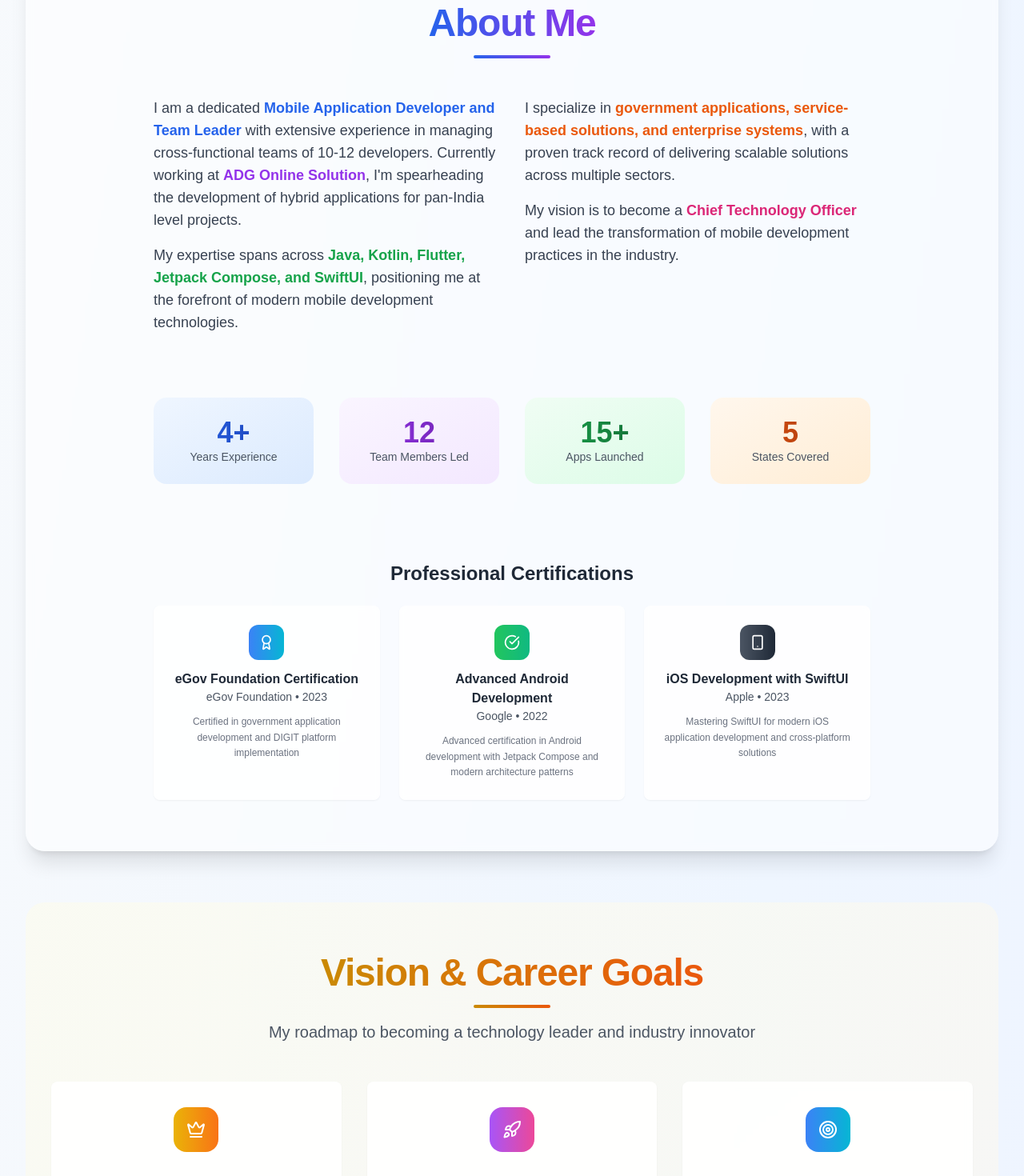
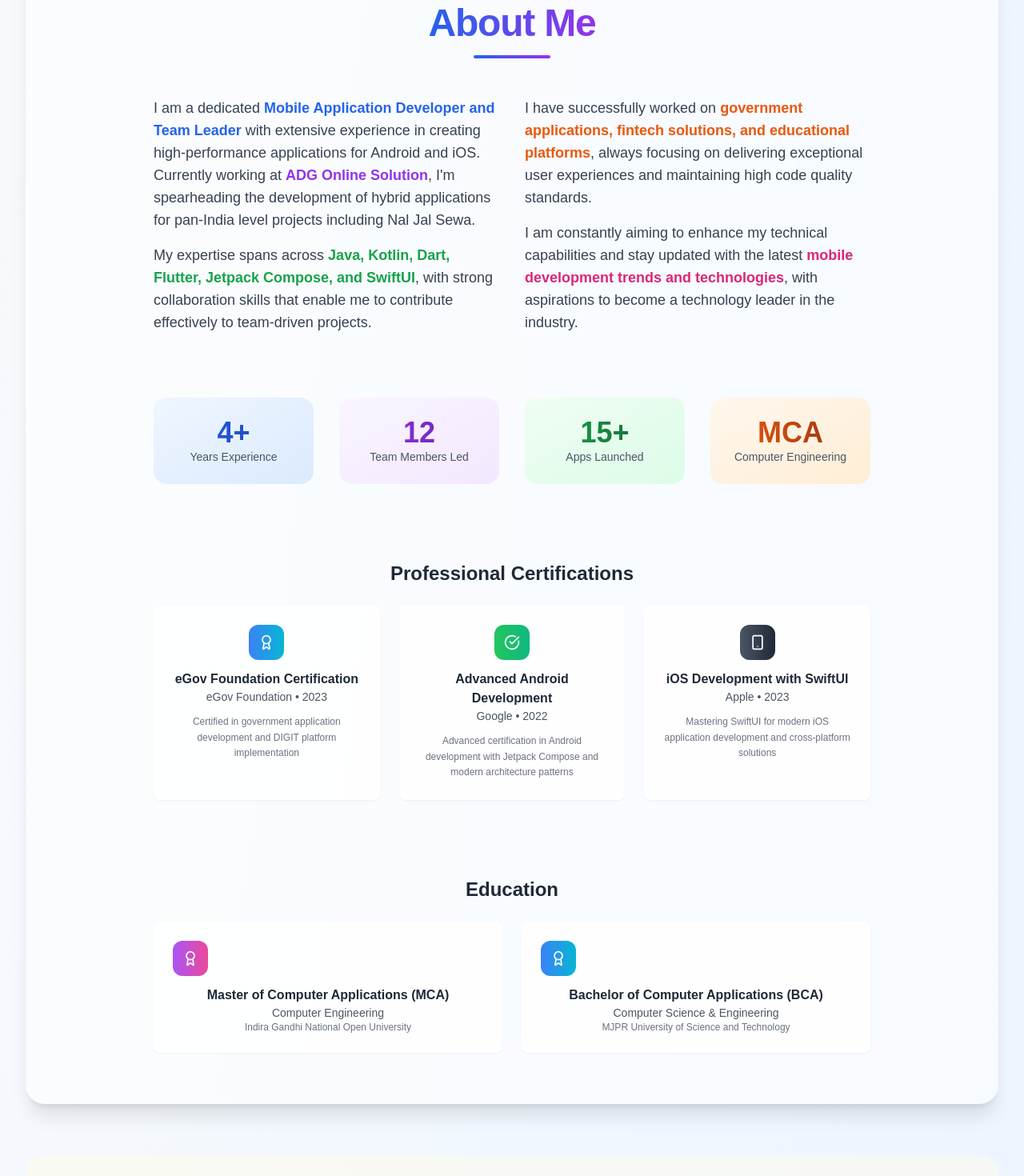
Before and after one commit to shubhamdevgupta/protofolio, a Next.js app: page / in a window 1280 px wide. Shown: the part 1140-2610 px from the top of the page at 80% size. Built offline with nearby package versions, Linux system fonts and the light colour scheme.

Commit message:
fix: resume download and content update
Fix download issue and update resume with latest info
Add education and enhance about section

#VERCEL_SKIP

Co-authored-by: Shubham Gupta <75482143+shubhamdevgupta@users.noreply.github.com>

```diff
--- a/app/page.tsx
+++ b/app/page.tsx
@@ -527,8 +527,6 @@ export default function Portfolio() {
             <a
               href="/resume/Shubham_Gupta_Resume.pdf"
               download="Shubham_Gupta_Resume.pdf"
-              target="_blank"
-              rel="noreferrer"
               className="inline-flex items-center justify-center gap-2 h-12 px-6 rounded-lg bg-gradient-to-r from-blue-600 to-purple-600 hover:from-blue-700 hover:to-purple-700 text-white font-medium shadow-lg hover:shadow-xl transition-all duration-300 transform hover:scale-105 w-full sm:w-auto text-sm sm:text-base"
             >
               <Download className="w-4 h-4 sm:w-5 sm:h-5" />
@@ -588,29 +586,31 @@ export default function Portfolio() {
               <p className="text-gray-700 text-sm sm:text-base md:text-lg leading-relaxed">
                 I am a dedicated{" "}
                 <span className="font-semibold text-blue-600">Mobile Application Developer and Team Leader</span> with
-                extensive experience in managing cross-functional teams of 10-12 developers. Currently working at{" "}
+                extensive experience in creating high-performance applications for Android and iOS. Currently working at{" "}
                 <span className="font-semibold text-purple-600">ADG Online Solution</span>, I'm spearheading the
-                development of hybrid applications for pan-India level projects.
+                development of hybrid applications for pan-India level projects including Nal Jal Sewa.
               </p>
               <p className="text-gray-700 text-sm sm:text-base md:text-lg leading-relaxed">
                 My expertise spans across{" "}
                 <span className="font-semibold text-green-600">
-                  Java, Kotlin, Flutter, Jetpack Compose, and SwiftUI
+                  Java, Kotlin, Dart, Flutter, Jetpack Compose, and SwiftUI
                 </span>
-                , positioning me at the forefront of modern mobile development technologies.
+                , with strong collaboration skills that enable me to contribute effectively to team-driven projects.
               </p>
             </div>
             <div className="space-y-3 sm:space-y-4">
               <p className="text-gray-700 text-sm sm:text-base md:text-lg leading-relaxed">
-                I specialize in{" "}
+                I have successfully worked on{" "}
                 <span className="font-semibold text-orange-600">
-                  government applications, service-based solutions, and enterprise systems
+                  government applications, fintech solutions, and educational platforms
                 </span>
-                , with a proven track record of delivering scalable solutions across multiple sectors.
+                , always focusing on delivering exceptional user experiences and maintaining high code quality
+                standards.
               </p>
               <p className="text-gray-700 text-sm sm:text-base md:text-lg leading-relaxed">
-                My vision is to become a <span className="font-semibold text-pink-600">Chief Technology Officer</span>{" "}
-                and lead the transformation of mobile development practices in the industry.
+                I am constantly aiming to enhance my technical capabilities and stay updated with the latest
+                <span className="font-semibold text-pink-600"> mobile development trends and technologies</span>, with
+                aspirations to become a technology leader in the industry.
               </p>
             </div>
           </div>
@@ -636,9 +636,9 @@ export default function Portfolio() {
             </div>
             <div className="text-center p-3 sm:p-4 md:p-6 bg-gradient-to-br from-orange-50 to-orange-100 rounded-xl sm:rounded-2xl">
               <div className="text-2xl sm:text-3xl md:text-4xl font-bold bg-gradient-to-r from-orange-600 to-orange-800 bg-clip-text text-transparent">
-                5
+                MCA
               </div>
-              <div className="text-xs sm:text-sm text-gray-600 font-medium">States Covered</div>
+              <div className="text-xs sm:text-sm text-gray-600 font-medium">Computer Engineering</div>
             </div>
           </div>
 
@@ -665,6 +665,41 @@ export default function Portfolio() {
                   </CardContent>
                 </Card>
               ))}
+            </div>
+          </div>
+
+          {/* Education */}
+          <div className="pt-8 sm:pt-12">
+            <h3 className="text-xl sm:text-2xl font-bold text-gray-800 mb-6">Education</h3>
+            <div className="grid gap-4 sm:gap-6 md:grid-cols-2">
+              <Card className="border-0 bg-white/80 backdrop-blur-sm hover:shadow-lg transition-all duration-300">
+                <CardContent className="p-4 sm:p-6 space-y-3">
+                  <div className="p-3 rounded-xl bg-gradient-to-r from-purple-500 to-pink-500 text-white w-fit">
+                    <Award className="w-5 h-5" />
+                  </div>
+                  <div>
+                    <h4 className="font-bold text-sm sm:text-base text-gray-800">
+                      Master of Computer Applications (MCA)
+                    </h4>
+                    <p className="text-xs sm:text-sm text-gray-600">Computer Engineering</p>
+                    <p className="text-xs text-gray-500">Indira Gandhi National Open University</p>
+                  </div>
+                </CardContent>
+              </Card>
+              <Card className="border-0 bg-white/80 backdrop-blur-sm hover:shadow-lg transition-all duration-300">
+                <CardContent className="p-4 sm:p-6 space-y-3">
+                  <div className="p-3 rounded-xl bg-gradient-to-r from-blue-500 to-cyan-500 text-white w-fit">
+                    <Award className="w-5 h-5" />
+                  </div>
+                  <div>
+                    <h4 className="font-bold text-sm sm:text-base text-gray-800">
+                      Bachelor of Computer Applications (BCA)
+                    </h4>
+                    <p className="text-xs sm:text-sm text-gray-600">Computer Science & Engineering</p>
+                    <p className="text-xs text-gray-500">MJPR University of Science and Technology</p>
+                  </div>
+                </CardContent>
+              </Card>
             </div>
           </div>
         </div>
```
